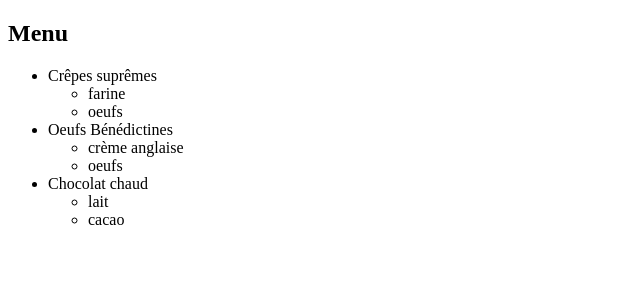
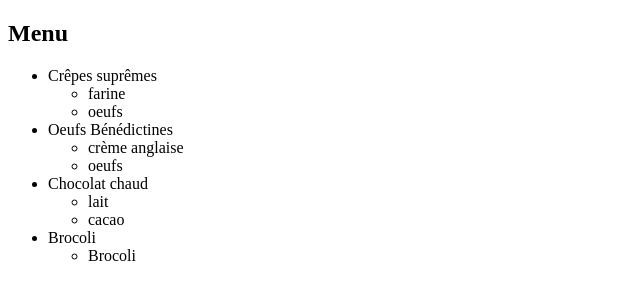
Before and after one commit to pamelasanscartier/Catherine-Pancake, a plain HTML site: page index.html in a window 1280 px wide. Shown: the whole page, without its empty margins (0-640 px from the left). Drawn offline with Linux system fonts and the light colour scheme.

Commit message:
Update index.html

```diff
--- a/index.html
+++ b/index.html
@@ -25,6 +25,11 @@
                     <li>cacao</li>
                 </ul>
         </li>
+        <li>Brocoli
+                <ul>
+                    <li>Brocoli</li>
+                </ul>
+        </li>
     </ul>
 </body>
 </html>
```
